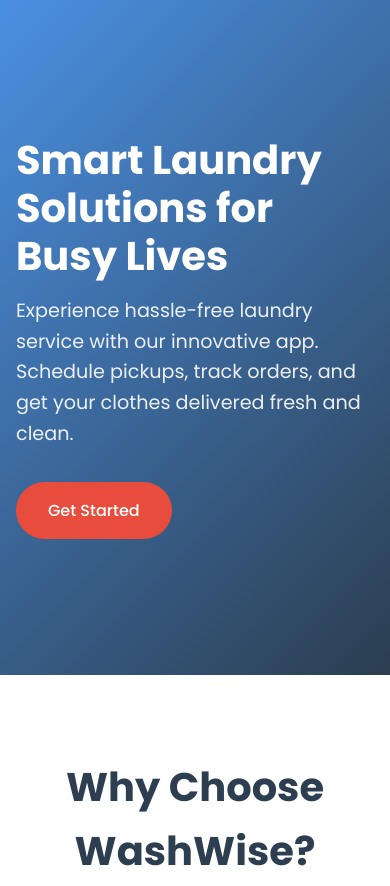
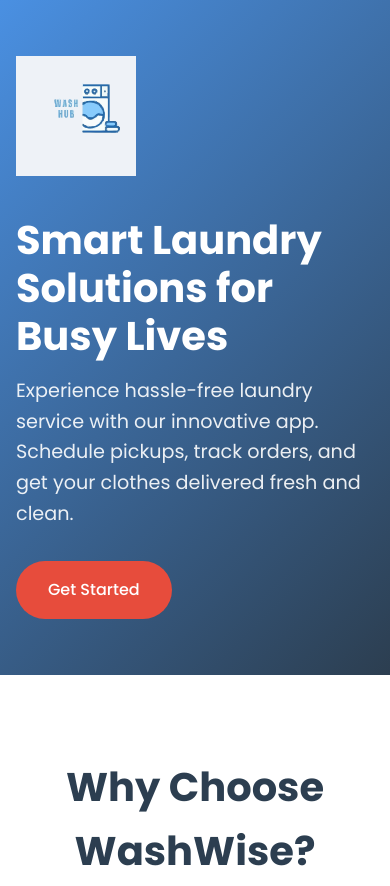
Before and after one commit to helm-pixel/WashHub, a website built with Vite: page index.html in a window 390 px wide. Shown: the top 886 px of the page. Built offline with nearby package versions, Linux system fonts and the light colour scheme.

Commit message:
WashHub logo added

```diff
--- a/main.js
+++ b/main.js
@@ -5,6 +5,7 @@
     <section class="hero">
       <div class="container">
         <div class="hero-content">
+          <img src="/washhub-logo.svg" alt="WashHub Logo" class="logo">
           <h1>Smart Laundry Solutions for Busy Lives</h1>
           <p>Experience hassle-free laundry service with our innovative app. Schedule pickups, track orders, and get your clothes delivered fresh and clean.</p>
           <a href="#" class="cta-button">Get Started</a>
--- a/style.css
+++ b/style.css
@@ -23,6 +23,12 @@
   max-width: 1200px;
   margin: 0 auto;
   padding: 0 2rem;
+}
+
+.logo {
+  width: 150px;
+  height: auto;
+  margin-bottom: 2rem;
 }
 
 .hero {
@@ -176,4 +182,8 @@
   .price-cards {
     grid-template-columns: 1fr;
   }
+
+  .logo {
+    width: 120px;
+  }
 }
```
Also changed, not shown: public/washhub-logo.svg (added).
